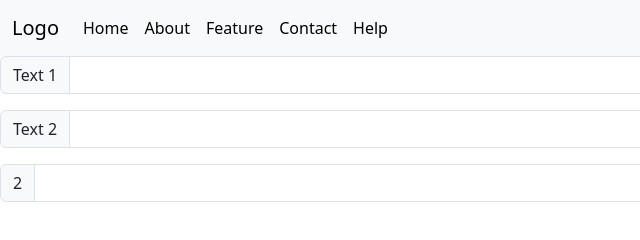
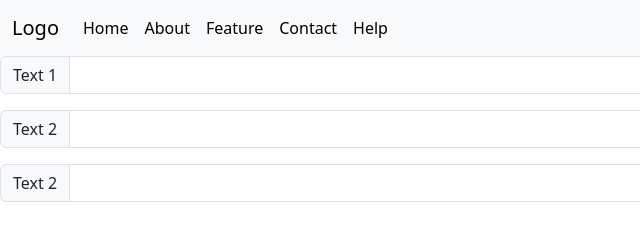
Before and after one commit to SurajSwarnkar1001/git-practice, a plain HTML site: page index.html in a window 1280 px wide. Shown: the full height of the page, 0-640 px from the left. Drawn offline with nearby package versions, Linux system fonts and the light colour scheme.

Commit message:
dev 2nd commit

```diff
--- a/index.html
+++ b/index.html
@@ -59,7 +59,7 @@
           </div>
 
           <div class="input-group mb-3">
-            <span class="input-group-text" id="inputGroup-sizing-default">2</span>
+            <span class="input-group-text" id="inputGroup-sizing-default">Text 2</span>
             <input type="text" class="form-control" aria-label="Sizing example input" aria-describedby="inputGroup-sizing-default">
           </div>
     </main>
```
